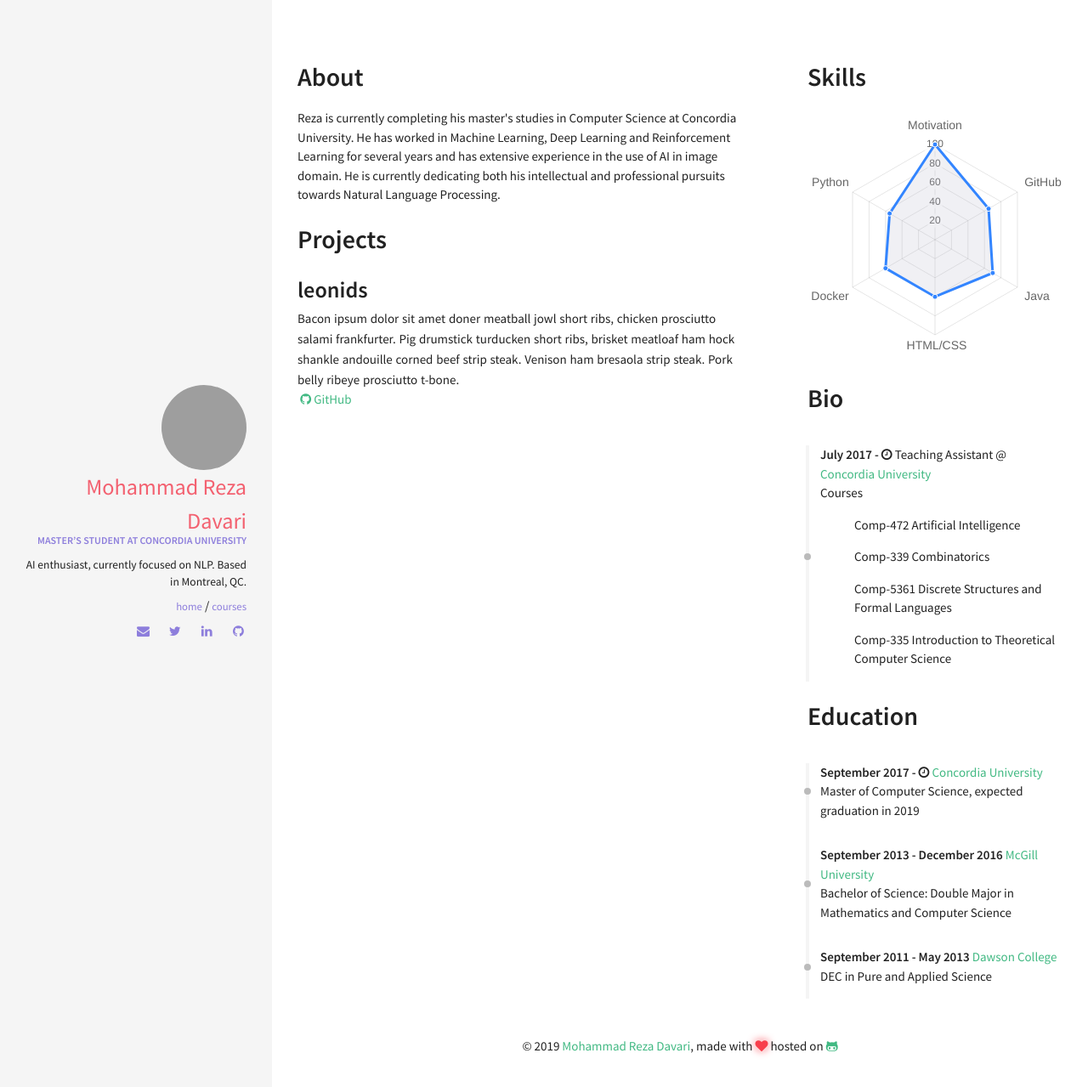
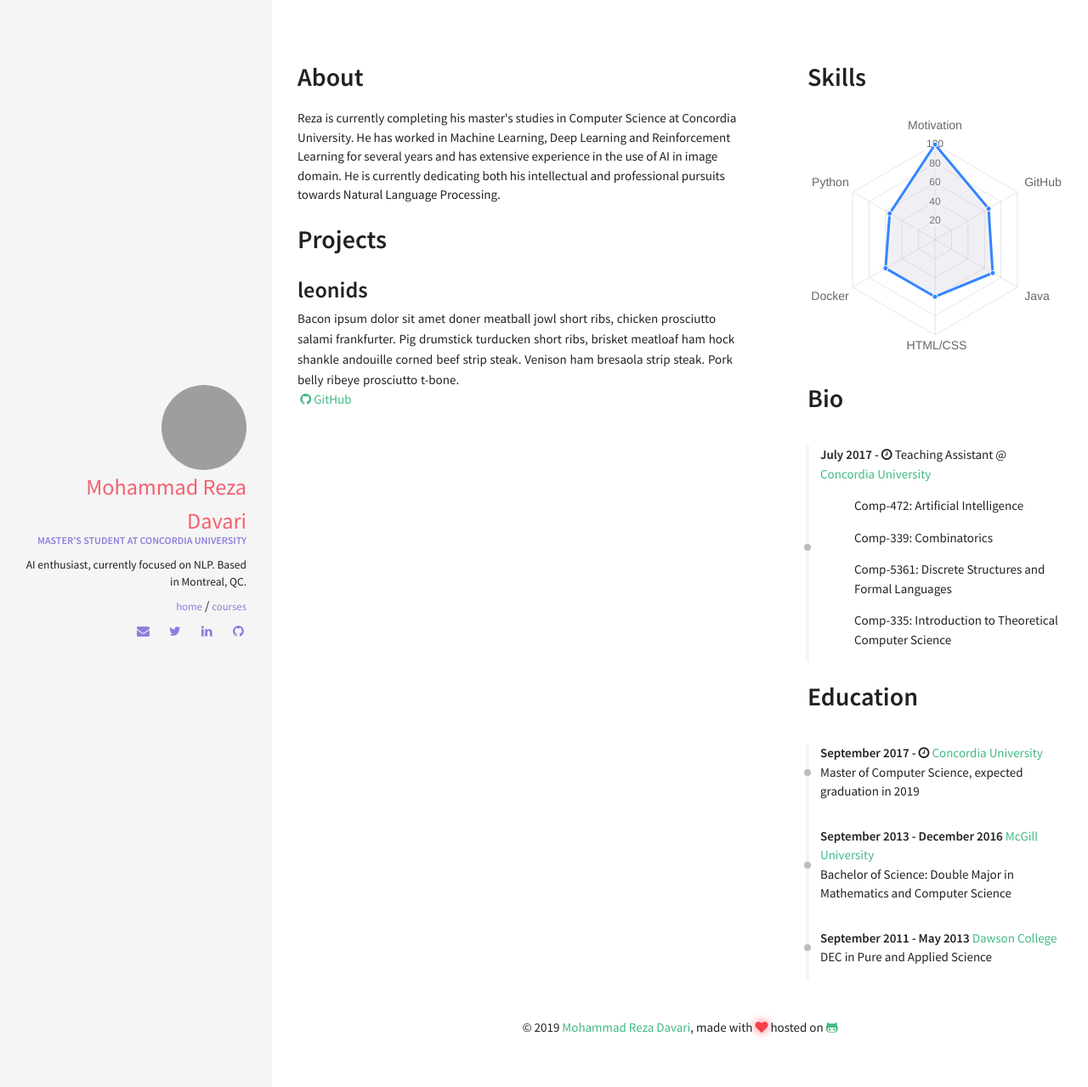
Before and after one commit to rezazzr/davari.io, a Jekyll site: the page built from index.html, in a window 1280 px wide. Shown: the top 1279 px of the page at 85% size. Built offline with Jekyll 4.4.1, drawn with Linux system fonts in a browser that asks for light colours; nearby versions of some CDN libraries.

Commit message:
colon was added

```diff
--- a/_data/index/careers.yml
+++ b/_data/index/careers.yml
@@ -4,4 +4,4 @@
   link: https://www.concordia.ca/
   date: July 2017 - <i class="fa fa-clock-o" aria-hidden="true" title="Until Now"></i>
   job:  Teaching Assistant
-  descr: <br> Courses <ul> <li>Comp-472 Artificial Intelligence </li> <li>Comp-339 Combinatorics </li> <li>Comp-5361 Discrete Structures and Formal Languages </li> <li>Comp-335 Introduction to Theoretical Computer Science</li> </ul>
+  descr: <br><ul> <li>Comp-472&#58 Artificial Intelligence </li> <li>Comp-339&#58 Combinatorics </li> <li>Comp-5361&#58 Discrete Structures and Formal Languages </li> <li>Comp-335&#58 Introduction to Theoretical Computer Science</li> </ul>
```
